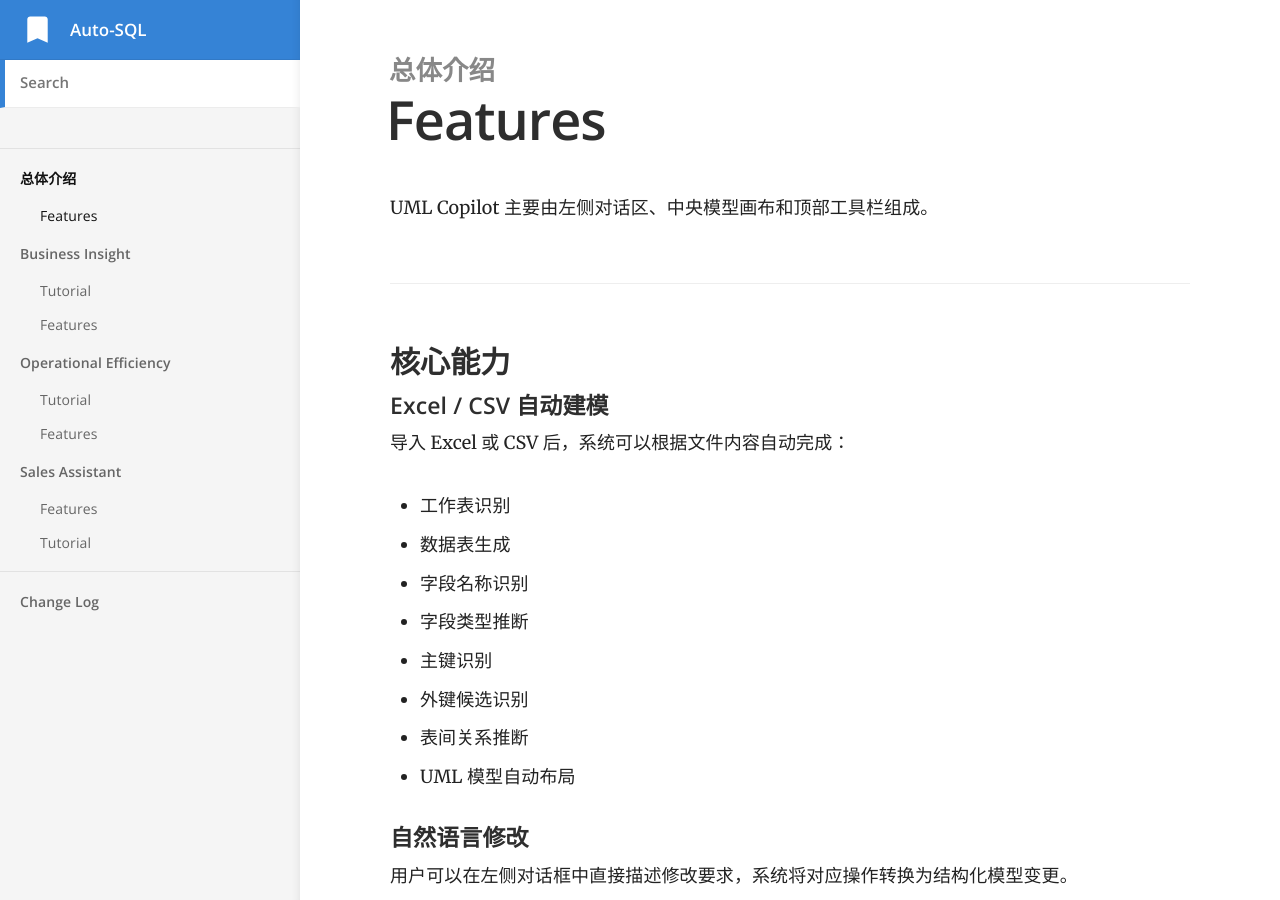
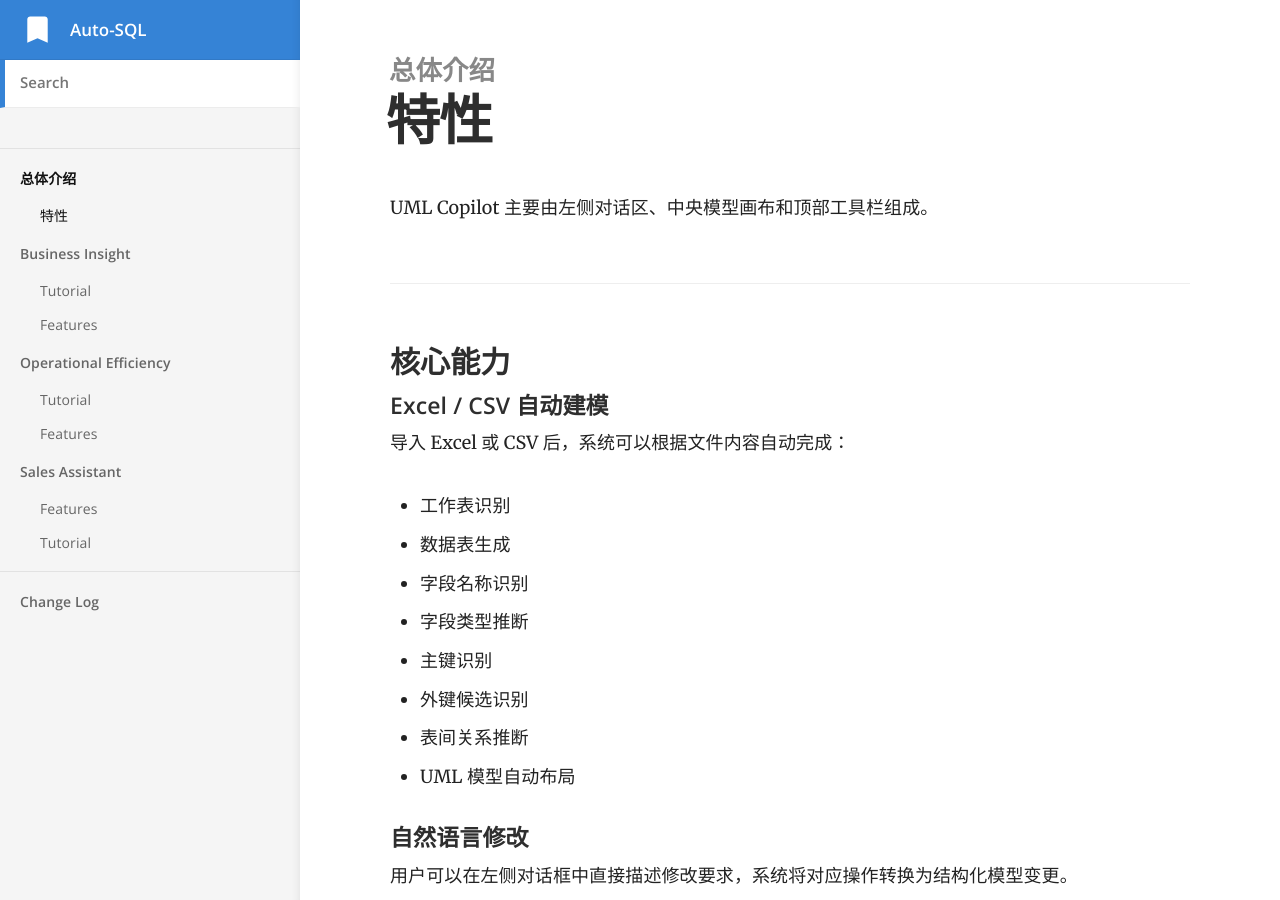
Before and after one commit to openerp-hk-t/doc, a Jekyll site: the page built from _docs/business insight/features.md, in a window 1280 px wide and 900 px high. Built offline with Jekyll 4.4.1, drawn with Linux system fonts in a browser that asks for light colours.

Commit message:
Update features.md

```diff
--- a/_docs/business insight/features.md
+++ b/_docs/business insight/features.md
@@ -1,5 +1,5 @@
 ---
-title: Features
+title: 特性
 category: 总体介绍
 order: 1
 ---
```
